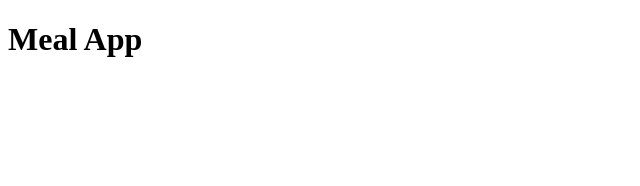
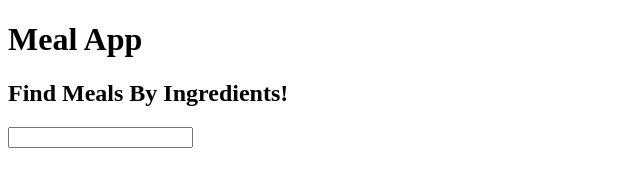
Before and after one commit to Nico-Ahmad/marcy_RecipeWizard, a website built with Vite: page index.html in a window 1280 px wide. Shown: the whole page, without its empty margins (0-640 px from the left). Built offline with nearby package versions, Linux system fonts and the light colour scheme.

Commit message:
addedFormAndDiv

```diff
--- a/index.html
+++ b/index.html
@@ -1,16 +1,27 @@
-<!doctype html>
+<!DOCTYPE html>
 <html lang="en">
   <head>
     <meta charset="UTF-8" />
     <link rel="icon" type="image/svg+xml" href="/vite.svg" />
     <meta name="viewport" content="width=device-width, initial-scale=1.0" />
+    <script type="module" src="src/main.js"></script>
     <title>Meal Finder</title>
   </head>
   <body>
     <div id="app">
       <h1>Meal App</h1>
-      <form id="meal-form"></form>
+      <form id="meal-form" aria-label="find meal by ingredient form">
+        <h2>Find Meals By Ingredients!</h2>
+        <label for="ingredient-user-input"></label>
+        <input
+          type="text"
+          id="ingredient-user-input"
+          name="ingredientUserInput"
+        />
+      </form>
+      <div>
+        <!---Meal images/buttons Dynamic-->
+      </div>
     </div>
-    <script type="module" src="src/main.js"></script>
   </body>
 </html>
```
Also changed, not shown: main.js (added).
